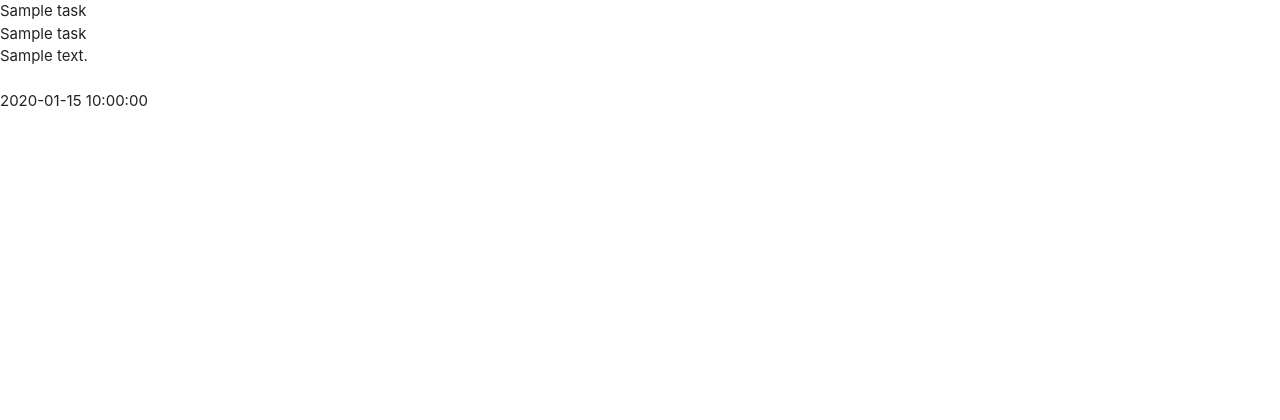
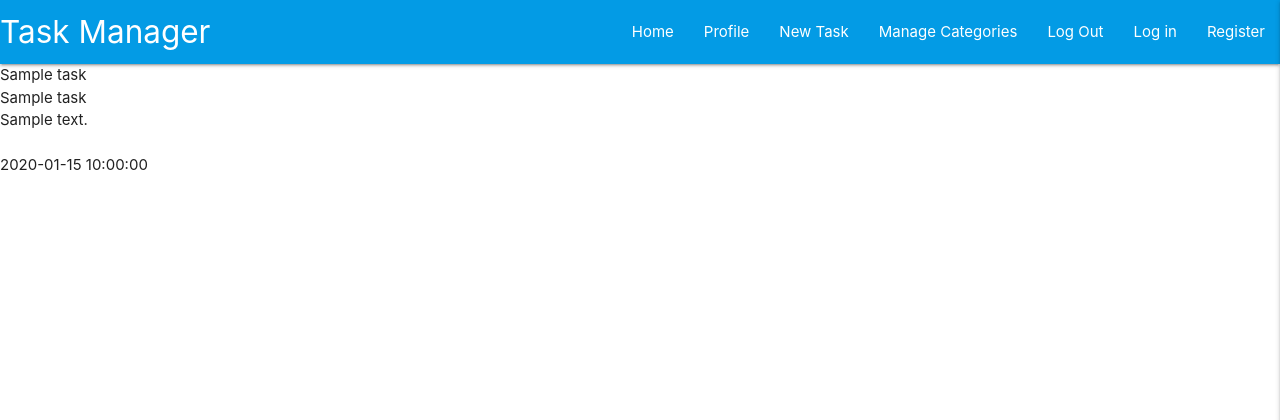
Before and after one commit to CarlosFaccelli26/mini-ptoject-flask, a Flask app: page / in a window 1280 px wide. Shown: the top 420 px of the page. Run offline with Flask 2, Linux system fonts and the light colour scheme; a database or web service that is not in the repository returns one stand-in record (values such as "Sample title"); some libraries are stand-ins or nearby versions.

Commit message:
Add Materialize Navbar and Sidenav

```diff
--- a/static/css/style.css
+++ b/static/css/style.css
@@ -0,0 +1,3 @@
+.text-shadow {
+    text-shadow: 2px, 2px, 2px rgba(0, 0, 0, .5);
+}
--- a/static/js/script.js
+++ b/static/js/script.js
@@ -0,0 +1,3 @@
+ $(document).ready(function(){
+    $('.sidenav').sidenav({edge: "right"});
+  });
--- a/templates/base.html
+++ b/templates/base.html
@@ -6,17 +6,52 @@
     <meta name="viewport" content="width=device-width, initial-scale=1.0">
     <title>Task Manager</title>
     <!-- Font Awesome -->
-    <link rel="stylesheet" href="https://cdnjs.cloudflare.com/ajax/libs/font-awesome/5.15.2/css/all.min.css" integrity="sha512-HK5fgLBL+xu6dm/Ii3z4xhlSUyZgTT9tuc/hSrtw6uzJOvgRr2a9jyxxT1ely+B+xFAmJKVSTbpM/CuL7qxO8w==" crossorigin="anonymous" />
+    <link rel="stylesheet" href="https://cdnjs.cloudflare.com/ajax/libs/font-awesome/5.15.2/css/all.min.css"
+        integrity="sha512-HK5fgLBL+xu6dm/Ii3z4xhlSUyZgTT9tuc/hSrtw6uzJOvgRr2a9jyxxT1ely+B+xFAmJKVSTbpM/CuL7qxO8w=="
+        crossorigin="anonymous" />
     <!-- Materialize -->
     <link rel="stylesheet" href="https://cdnjs.cloudflare.com/ajax/libs/materialize/1.0.0/css/materialize.min.css"
         type="text/css">
-        <!-- Custom CSS -->
-        <link rel="stylesheet" href="{{ url_for('static', filename='css/style.css')}}">
-        {% block styles %}
-        {% endblock %}
+    <!-- Custom CSS -->
+    <link rel="stylesheet" href="{{ url_for('static', filename='css/style.css')}}">
+    {% block styles %}
+    {% endblock %}
 </head>
 
 <body>
+    <header>
+        <!-- Top Navbar -->
+        <nav class="nav-extended text-shadow light-blue darken-1">
+            <div class="nav-wrapper">
+                <a href="{{ url_for('get_tasks') }}" class="brand-logo">Task Manager</a>
+                <a href="#" data-target="mobile-demo" class="sidenav-trigger right"><i class="fas fa-bars"></i></a>
+                <ul class="right hide-on-med-and-down">
+                    <li><a href="{{ url_for('get_tasks') }}">Home</a></li>
+                    <li><a href="#">Profile</a></li>
+                    <li><a href="#">New Task</a></li>
+                    <li><a href="#">Manage Categories</a></li>
+                    <li><a href="#">Log Out</a></li>
+                    <li><a href="#">Log in</a></li>
+                    <li><a href="#">Register</a></li>
+
+                </ul>
+            </div>
+        </nav>
+
+        <!-- Mobile navbar -->
+        <ul class="sidenav" id="mobile-demo">
+            <li>
+                <h4 class="center-align light-blue-text text-darken-4">Task Manager</h4>
+            </li>
+            <li><a href="{{ url_for('get_tasks') }}">Home</a></li>
+            <li><a href="#">Profile</a></li>
+            <li><a href="#">New Task</a></li>
+            <li><a href="#">Manage Categories</a></li>
+            <li><a href="#">Log Out</a></li>
+            <li><a href="#">Log in</a></li>
+            <li><a href="#">Register</a></li>
+        </ul>
+    </header>
 
     {% block content %}
     {% endblock %}
```
